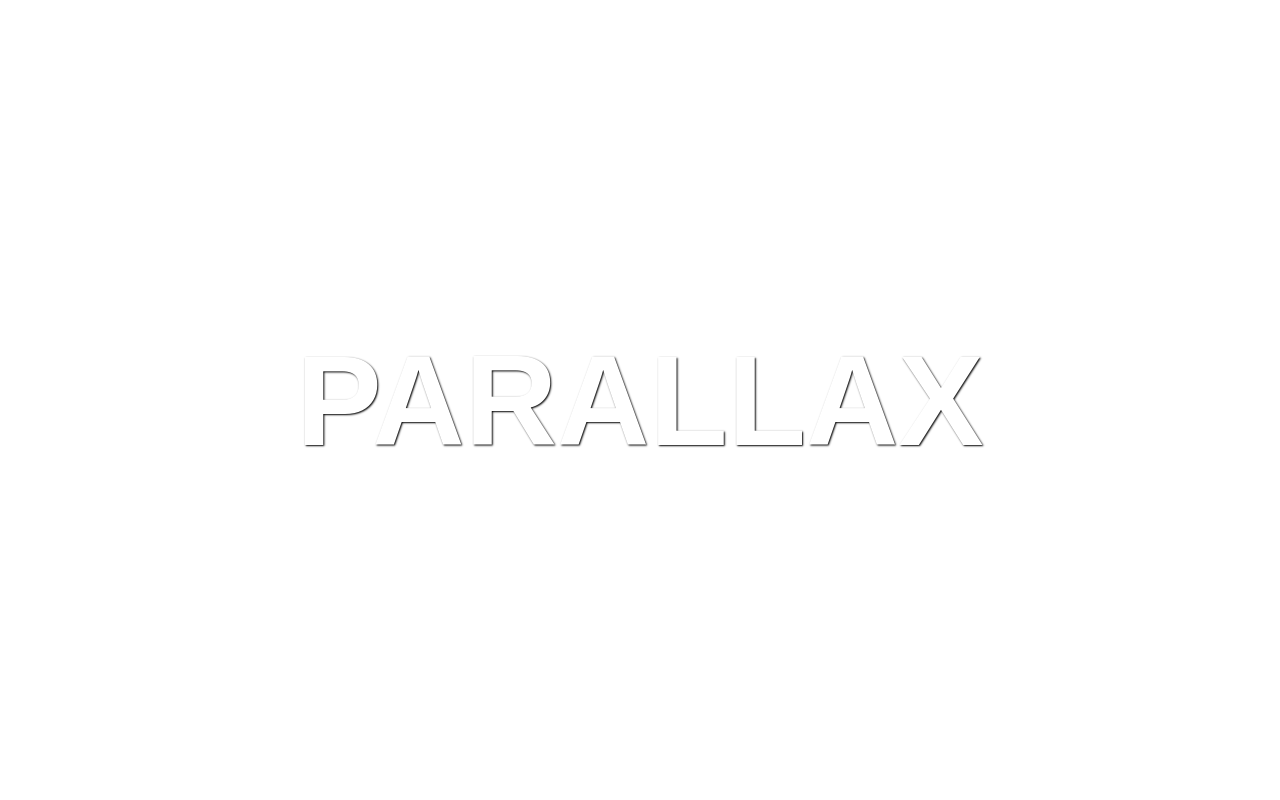
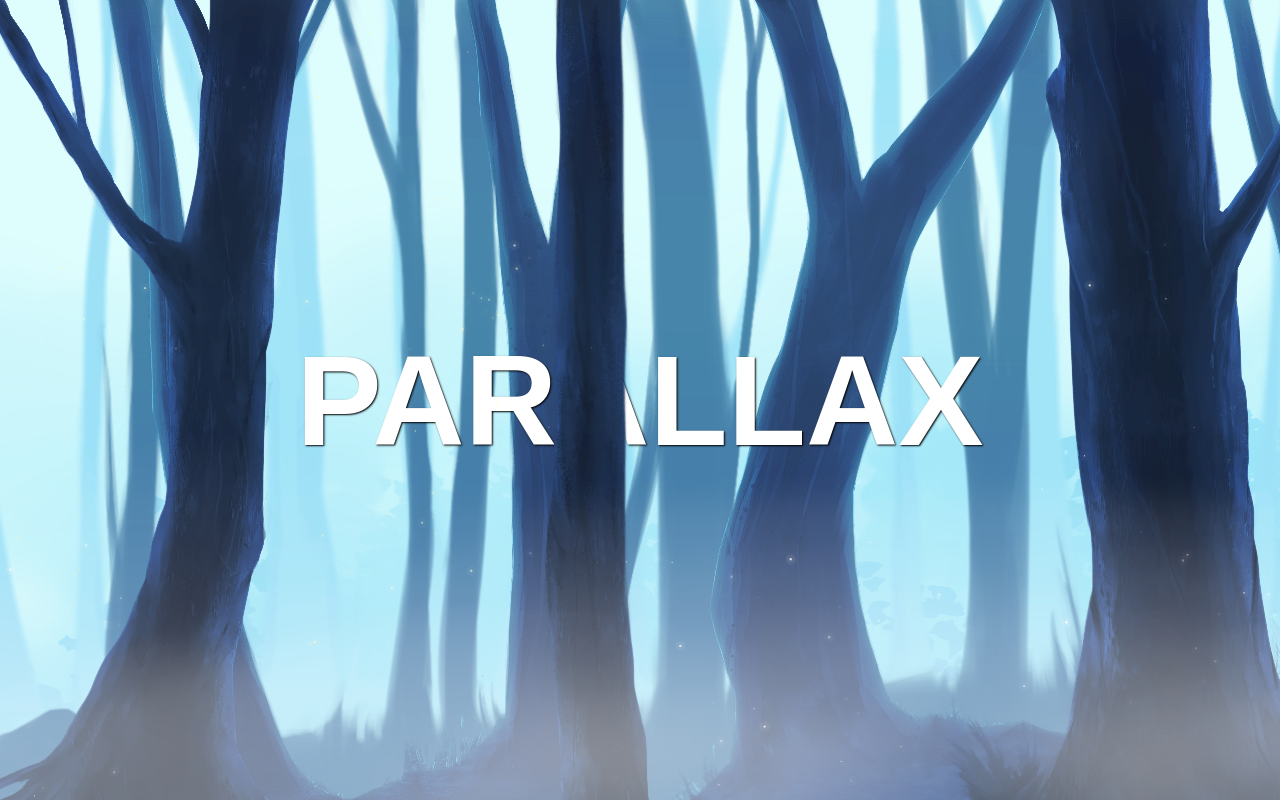
Before and after one commit to 45P3R4/Parallax, a plain HTML site: page index.html in a window 1280 px wide. Shown: the top 800 px of the page. Drawn offline with Linux system fonts and the light colour scheme.

Commit message:
modified:   style.css

```diff
--- a/style.css
+++ b/style.css
@@ -42,51 +42,51 @@ h1 {
 }
 
 .layer1 {
-    background-image: url("img/01_Mist.png");
+    background-image: url("img/01_Mist-min.png");
     animation: parallax-scroll 2s infinite linear;
 }
 
 .layer2 {
-    background-image: url("img/02_Bushes.png");
+    background-image: url("img/02_Bushes-min.png");
     animation: parallax-scroll 4s infinite linear;
 }
 
 .layer3 {
-    background-image: url("img/03_Particles.png");
+    background-image: url("img/03_Particles-min.png");
     animation: parallax-scroll 6s infinite linear;
 }
 
 .layer4 {
-    background-image: url("img/04_Forest.png");
+    background-image: url("img/04_Forest-min.png");
     animation: parallax-scroll 8s infinite linear;
 }
 
 .layer5 {
-    background-image: url("img/05_Particles.png");
+    background-image: url("img/05_Particles-min.png");
     animation: parallax-scroll 10s infinite linear;
 }
 
 .layer6 {
-    background-image: url("img/06_Forest.png");
+    background-image: url("img/06_Forest-min.png");
     animation: parallax-scroll 12s infinite linear;
 }
 
 .layer7 {
-    background-image: url("img/07_Forest.png");
+    background-image: url("img/07_Forest-min.png");
     animation: parallax-scroll 14s infinite linear;
 }
 
 .layer8 {
-    background-image: url("img/08_Forest.png");
+    background-image: url("img/08_Forest-min.png");
     animation: parallax-scroll 16s infinite linear;
 }
 
 .layer9 {
-    background-image: url("img/09_Forest.png");
+    background-image: url("img/09_Forest-min.png");
     animation: parallax-scroll 18s infinite linear;
 }
 
 .layer10 {
-    background-image: url("img/10_Sky.png");
+    background-image: url("img/10_Sky-min.png");
     animation: parallax-scroll 20s infinite linear;
 }
```
Also changed, not shown: img/old/01_Mist.png (deleted), img/old/02_Bushes.png (deleted), img/old/03_Particles.png (deleted), img/old/04_Forest.png (deleted), img/old/05_Particles.png (deleted), img/old/07_Forest.png (deleted), img/old/08_Forest.png (deleted), img/old/09_Forest.png (deleted), img/old/10_Sky.png (deleted), 1 other file.
